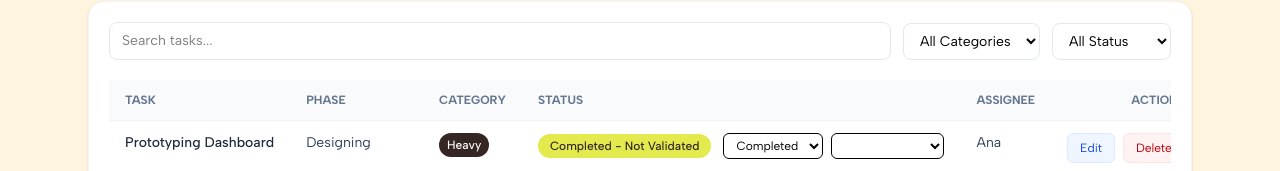
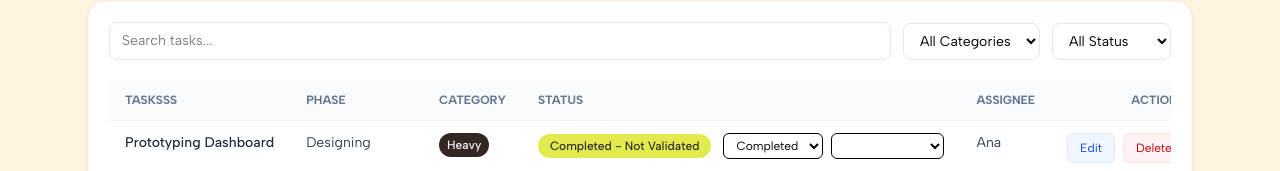
Before and after one commit to Bridge-Digital-Transformations-INTERNS/bridgeTGT, a Vue app: page / in a window 1280 px wide. Shown: the part 565-736 px from the top of the page. Built offline with nearby package versions, Linux system fonts and the light colour scheme.

Commit message:
Updated Task column header in TaskTable.vue to "Tasksss"

```diff
--- a/src/components/TaskTable.vue
+++ b/src/components/TaskTable.vue
@@ -41,7 +41,7 @@
 
         <thead class="bg-slate-50">
           <tr class="text-left text-xs text-slate-500 uppercase">
-            <th class="px-4 py-3">Task</th>
+            <th class="px-4 py-3">Tasksss</th>
             <th class="px-4 py-3">Phase</th>
             <th class="px-4 py-3">Category</th>
             <th class="px-4 py-3">Status</th>
```
